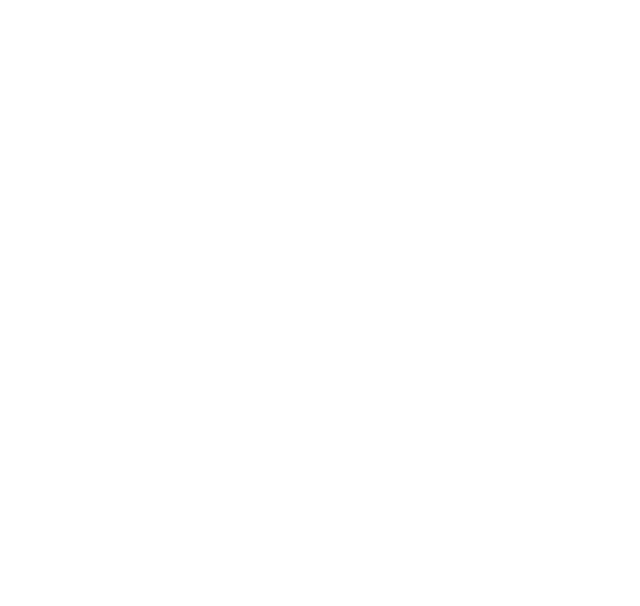
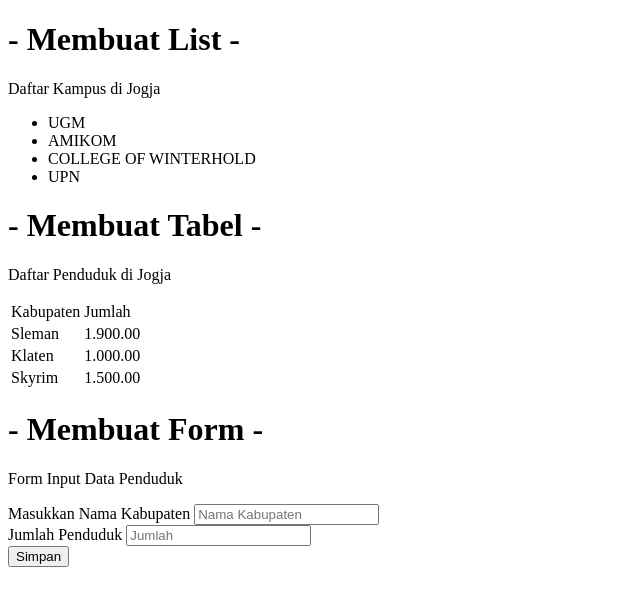
Before and after one commit to AlvinChrt/Praktikum-2, a plain HTML site: page index.html in a window 1280 px wide. Shown: the whole page, without its empty margins (0-640 px from the left). Drawn offline with Linux system fonts and the light colour scheme.

Commit message:
Belajar HTML List, Tabel dan Form

```diff
--- a/index.html
+++ b/index.html
@@ -6,6 +6,52 @@
     <title>Pertemuan 2 - HTML & CSS Lanjutan</title>
 </head>
 <body>
-
+    <h1> - Membuat List - </h1>
+    <p>Daftar Kampus di Jogja</p>
+    <ul>
+        <li>UGM</li>
+        <li>AMIKOM</li>
+        <li>COLLEGE OF WINTERHOLD</li>
+        <li>UPN</li>
+    </ul>
+    <h1> - Membuat Tabel - </h1>
+    <p>Daftar Penduduk di Jogja</p>
+    <table>
+        <thead>
+            <tr>
+                <td> Kabupaten </td>
+                <td> Jumlah </td>
+            </tr>
+        </thead>
+        <tbody>
+            <tr>
+                <td> Sleman </td>
+                <td> 1.900.00 </td>
+            </tr>
+            <tr>
+                <td> Klaten </td>
+                <td> 1.000.00 </td>
+            </tr>
+            <tr>
+                <td> Skyrim </td>
+                <td> 1.500.00 </td>
+            </tr>
+        </tbody>
+    </table>
+    <h1> - Membuat Form - </h1>
+    <p> Form Input Data Penduduk </p>
+    <form action="#">
+        <div>
+            <span> Masukkan Nama Kabupaten </span>
+            <input type="text" placeholder="Nama Kabupaten">
+        </div>
+        <div>
+            <span> Jumlah Penduduk </span>
+            <input type="text" placeholder="Jumlah">
+        </div>
+        <div>
+            <span><button> Simpan </button></span>
+        </div>
+    </form>
 </body>
 </html>
```
